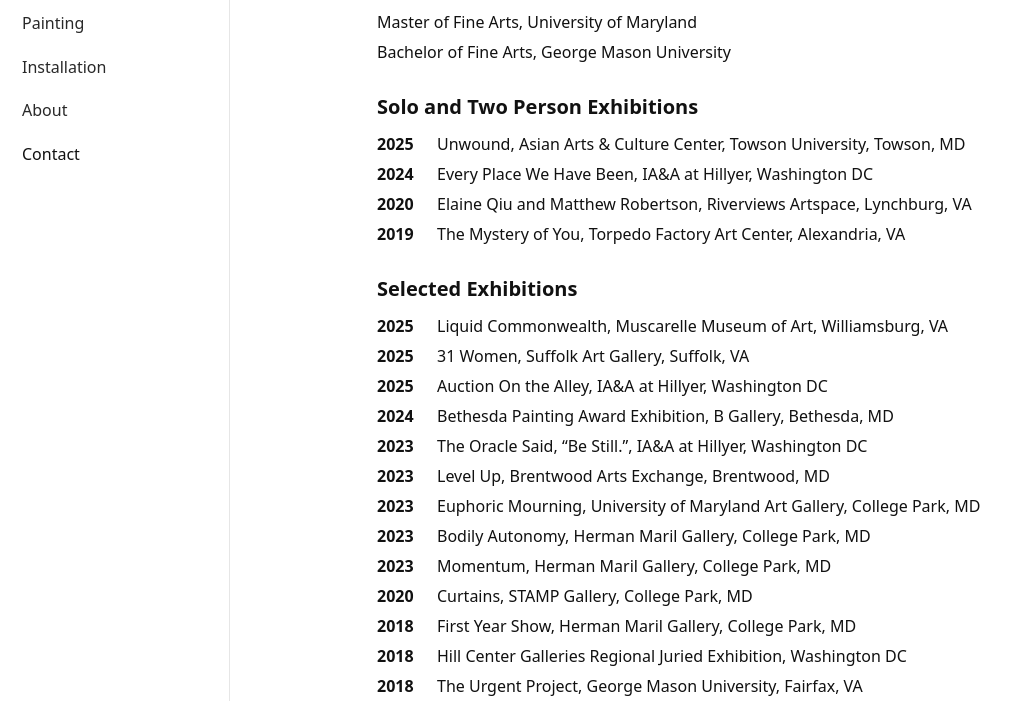
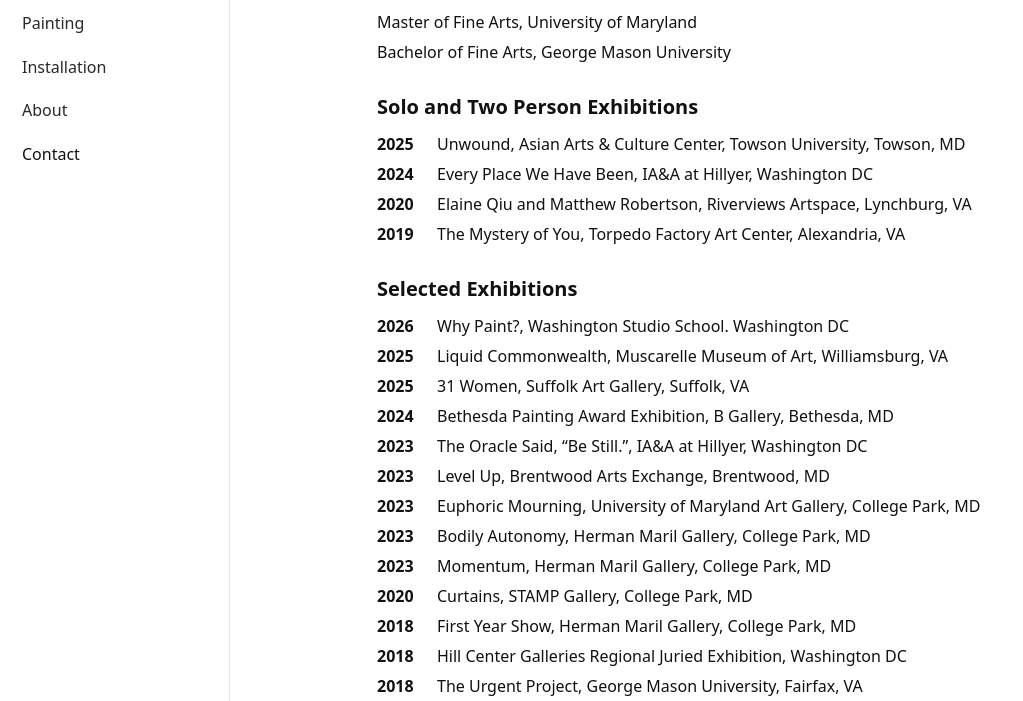
Before and after one commit to EQStudio/EQStudio.github.io, an Eleventy site: page src/about/cv.njk in a window 1280 px wide. Shown: the part 82-783 px from the top of the page, without its empty margins (0-1023 px from the left). Built offline with nearby package versions, Linux system fonts and the light colour scheme; Eleventy itself is replaced by a stand-in of ours; files that its build step writes are made by us from their sources; a web font is replaced by a local one.

Commit message:
add why paint

```diff
--- a/src/about/cv.njk
+++ b/src/about/cv.njk
@@ -21,9 +21,9 @@ permalink: /about/cv/
 
   <h2>Selected Exhibitions</h2>
   <ul>
+  <li><strong>2026</strong>Why Paint?, Washington Studio School. Washington DC</li>
     <li><strong>2025</strong>Liquid Commonwealth, Muscarelle Museum of Art, Williamsburg, VA</li>
     <li><strong>2025</strong>31 Women, Suffolk Art Gallery, Suffolk, VA</li>
-    <li><strong>2025</strong>Auction On the Alley, IA&amp;A at Hillyer, Washington DC</li>
     <li><strong>2024</strong>Bethesda Painting Award Exhibition, B Gallery, Bethesda, MD</li>
     <li><strong>2023</strong>The Oracle Said, “Be Still.”, IA&amp;A at Hillyer, Washington DC</li>
     <li><strong>2023</strong>Level Up, Brentwood Arts Exchange, Brentwood, MD</li>
```
